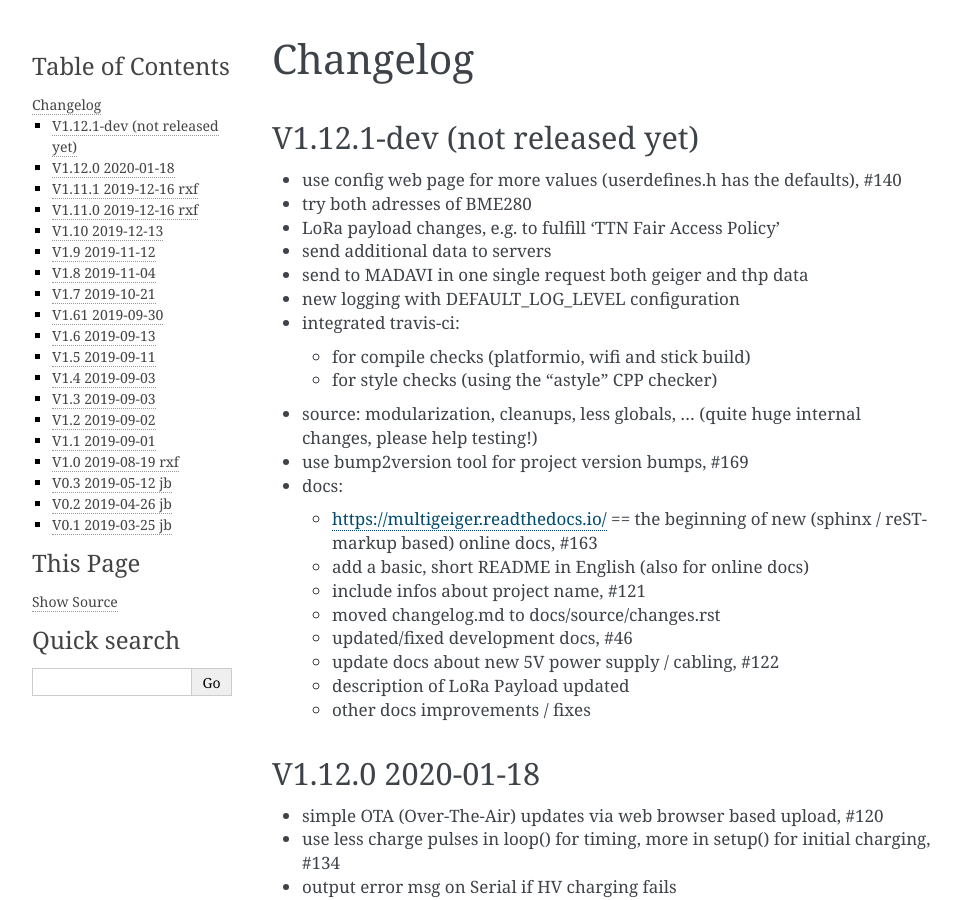
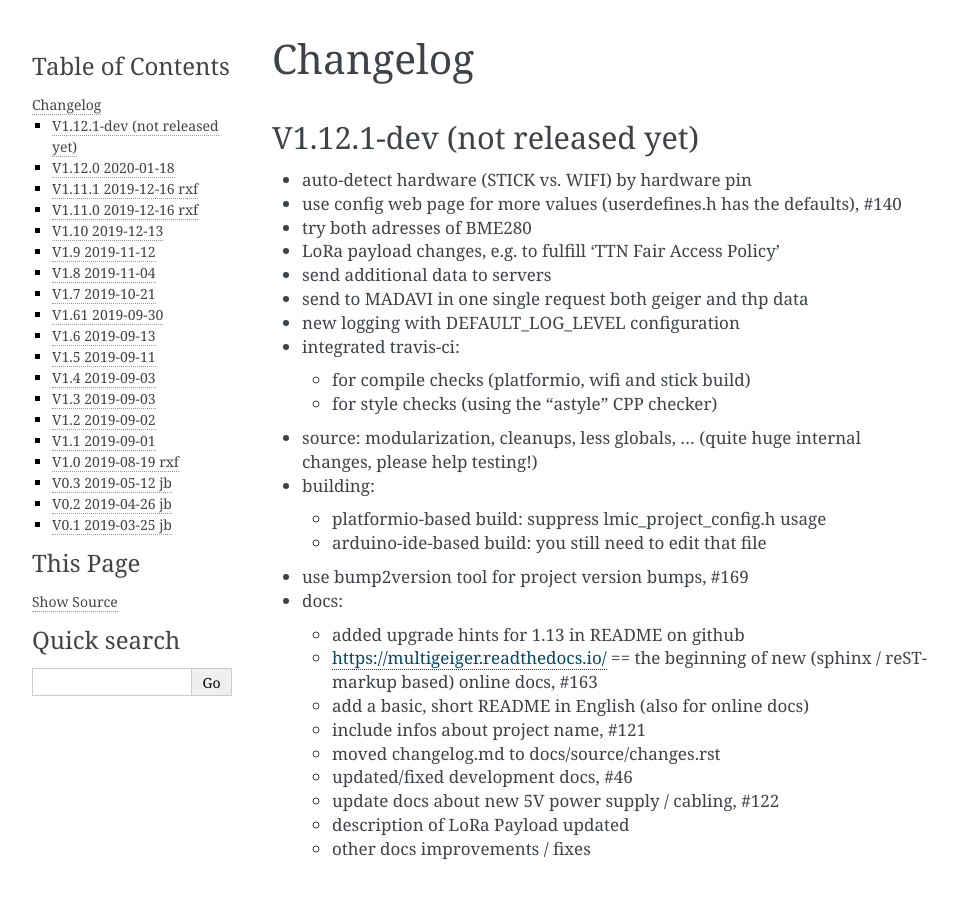
Before and after one commit to ecocurious2/MultiGeiger, a Sphinx documentation site: the page built from docs/source/changes.rst, in a window 1280 px wide and 900 px high. Shown: the whole window, without its empty margins (148-1109 px from the left). Built offline with Sphinx 7.4.7, drawn with Linux system fonts in a browser that asks for light colours.

Commit message:
update CHANGES

```diff
--- a/docs/source/changes.rst
+++ b/docs/source/changes.rst
@@ -6,6 +6,7 @@ Changelog
 V1.12.1-dev (not released yet)
 ------------------
 
+* auto-detect hardware (STICK vs. WIFI) by hardware pin
 * use config web page for more values (userdefines.h has the defaults), #140
 * try both adresses of BME280
 * LoRa payload changes, e.g. to fulfill 'TTN Fair Access Policy'
@@ -18,9 +19,14 @@ V1.12.1-dev (not released yet)
   - for style checks (using the "astyle" CPP checker)
 * source: modularization, cleanups, less globals, ...
   (quite huge internal changes, please help testing!)
+* building:
+
+  - platformio-based build: suppress lmic_project_config.h usage
+  - arduino-ide-based build: you still need to edit that file
 * use bump2version tool for project version bumps, #169
 * docs:
 
+  - added upgrade hints for 1.13 in README on github
   - https://multigeiger.readthedocs.io/ == the beginning of
     new (sphinx / reST-markup based) online docs, #163
   - add a basic, short README in English (also for online docs)
```
